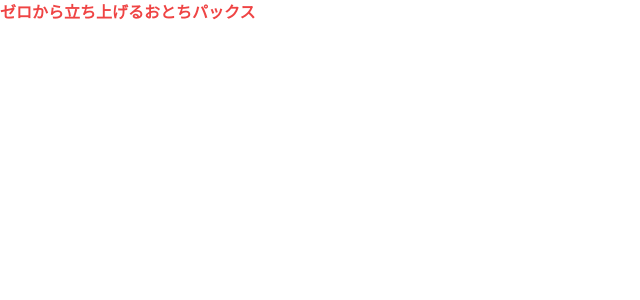
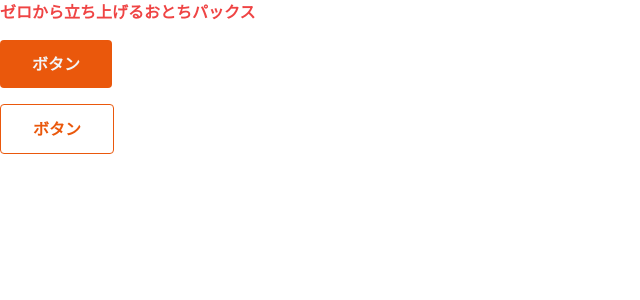
Before and after one commit to knm22mukk/otochi-packs, a Next.js app: page / in a window 1280 px wide. Shown: the top 300 px of the page, without its empty margins (0-640 px from the left). Built offline with nearby package versions, Linux system fonts and the light colour scheme.

Commit message:
Buttonコンポーネントを追加

```diff
--- a/src/app/page.tsx
+++ b/src/app/page.tsx
@@ -1,3 +1,15 @@
+import { BorderButton, Button } from '@/components/Button';
+
 export default function Home() {
-  return <div className='font-bold text-red-500'>ゼロから立ち上げるおとちパックス</div>;
+  return (
+    <>
+      <div className='font-bold text-red-500'>ゼロから立ち上げるおとちパックス</div>
+      <div className='my-4'>
+        <Button buttonType='button' buttonText='ボタン' />
+      </div>
+      <div>
+        <BorderButton buttonType='button' buttonText='ボタン' />
+      </div>
+    </>
+  );
 }
--- /dev/null
+++ b/src/components/Button.tsx
@@ -0,0 +1,26 @@
+type Props = {
+  buttonType: 'button' | 'submit';
+  buttonText: string;
+};
+
+export function Button({ buttonType, buttonText }: Props) {
+  return (
+    <button
+      type={buttonType}
+      className='rounded bg-orange-600 px-8 py-3 font-bold text-gray-100'
+    >
+      {buttonText}
+    </button>
+  );
+}
+
+export function BorderButton({ buttonType, buttonText }: Props) {
+  return (
+    <button
+      type={buttonType}
+      className='rounded border border-orange-600 px-8 py-3 font-bold text-orange-600'
+    >
+      {buttonText}
+    </button>
+  );
+}
```
